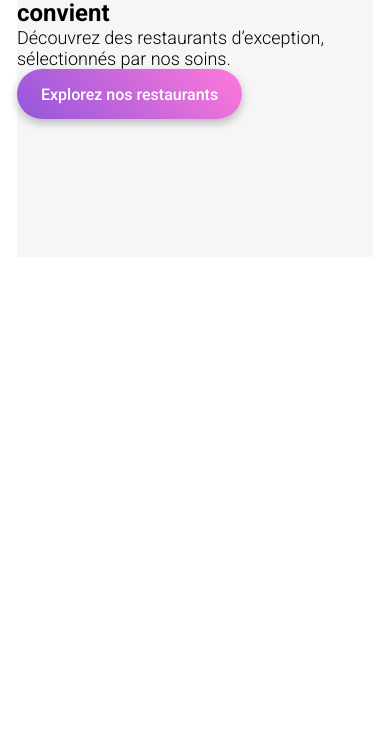
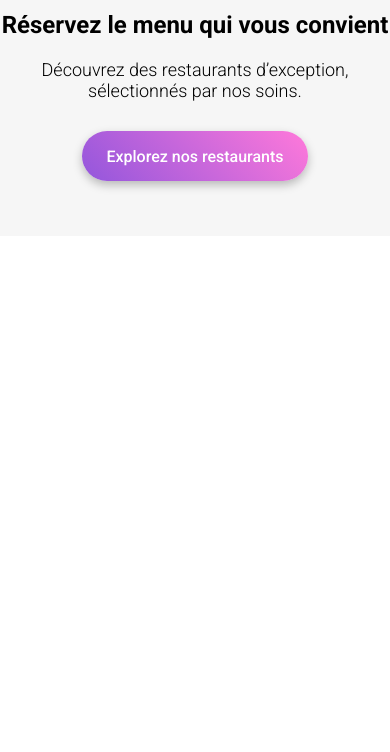
Before and after one commit to fannytbgl/Ohmyfood-OC, a plain HTML site: page index.html in a window 390 px wide. Shown: the part 92-844 px from the top of the page. Drawn offline with Linux system fonts and the light colour scheme.

Commit message:
Finished header layout & advertising sub-section for mobile-device

```diff
--- a/index.html
+++ b/index.html
@@ -24,7 +24,7 @@
                 <p class="advertising-paragraph">
                     Découvrez des restaurants d’exception, sélectionnés par nos soins.
                 </p>
-                <button>
+                <button class="big-button">
                     Explorez nos restaurants
                 </button>
             </section>
--- a/sass/_base.scss
+++ b/sass/_base.scss
@@ -7,7 +7,6 @@
 .main-container {
     width: 100%;
     max-width: 768px;
-    padding: 0 17px;
     box-sizing: border-box;
   }
 
--- a/sass/_components.scss
+++ b/sass/_components.scss
@@ -2,7 +2,7 @@
 
 /* buttons */
 
-button {
+.big-button {
     @extend .small-title;
     font-size: 16px;
     color: white;
--- a/sass/_layout.scss
+++ b/sass/_layout.scss
@@ -21,20 +21,29 @@
 .research-and-advertising {
     display: flex;
     flex-direction: column;
+    width: 100%;
 }
 
 /* advertising */
 .advertising {
 
-    height: 286px;
     background-color: $lightgrey;
+    width: 100%;
+    display: flex;
+    flex-direction: column;
+    align-items: center;
+    text-align: center;
+    padding-top: 40px;
+    padding-bottom: 55px;
 
     .advertising-title {
         @extend .title;
+        padding-bottom: 20px;
     }
 
     .advertising-paragraph {
         @extend .subcoment;
         font-size: 18px;
+        padding-bottom: 30px;
     }
 }
```
Also changed, not shown: assets/css/style.css, 1 other file.
